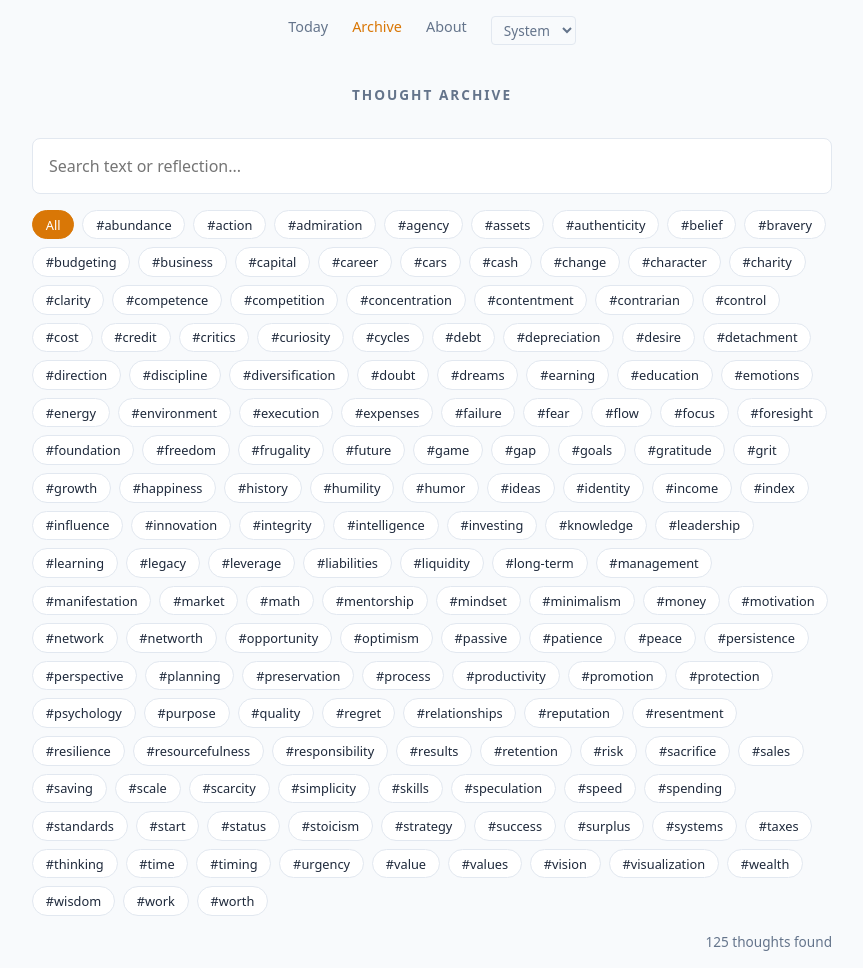
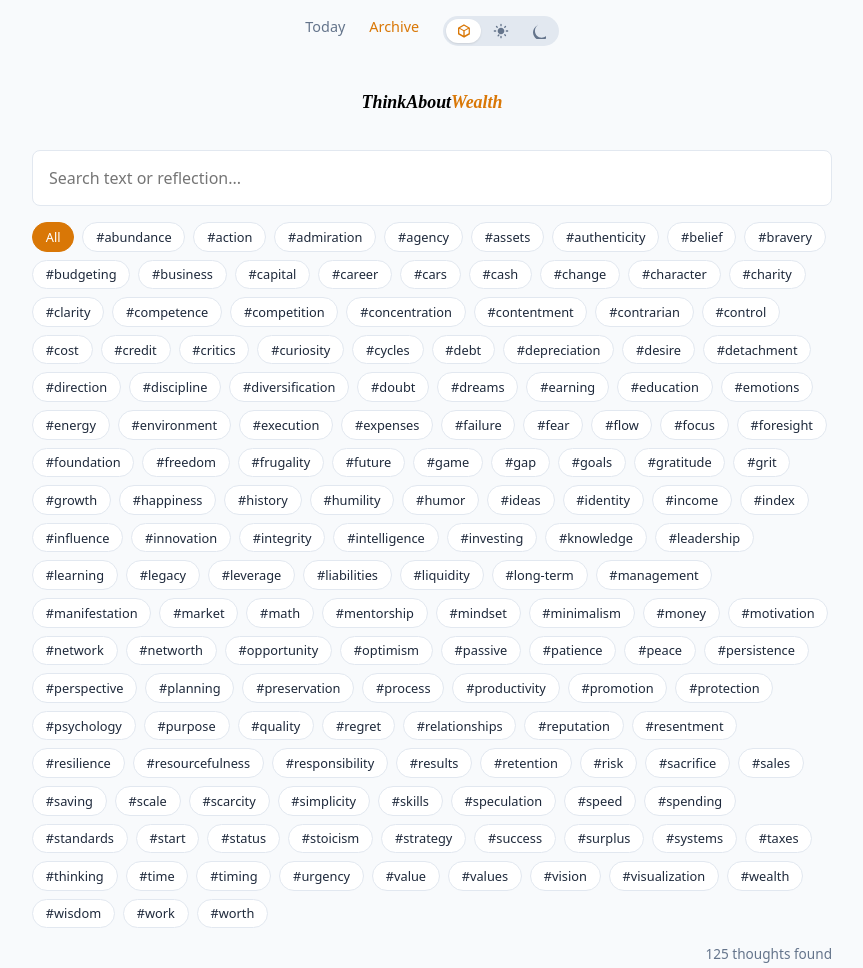
Before and after one commit to BlaZeX/thinkaboutwealth, a plain HTML site: page archive.html in a window 1280 px wide. Shown: the top 968 px of the page, without its empty margins (208-1071 px from the left). Drawn offline with Linux system fonts and the light colour scheme.

Commit message:
Minor UI/UX fix

```diff
--- a/archive.html
+++ b/archive.html
@@ -15,17 +15,32 @@
     <nav>
         <a href="index.html">Today</a>
         <a href="archive.html" class="active">Archive</a>
-        <a href="about.html">About</a>
-        <select id="theme-select" class="theme-select" aria-label="Theme">
-            <option value="system">System</option>
-            <option value="light">Light</option>
-            <option value="dark">Dark</option>
-        </select>
+
+        <div class="theme-toggle">
+            <button class="theme-opt" data-theme="system" aria-label="System Theme" title="System">
+                <svg viewBox="0 0 24 24">
+                    <path
+                        d="M21 16.5c0 .38-.21.71-.53.88l-7.9 4.44a1 1 0 0 1-.96 0L3.53 17.38A1 1 0 0 1 3 16.5V7.5c0-.38.21-.71.53-.88l7.9-4.44a1 1 0 0 1 .96 0l7.9 4.44c.32.17.53.5.53.88v9zM12 4.15L6.04 7.5 12 10.85l5.96-3.35L12 4.15zM5 8.68v6.64L10.99 18.7V12.03L5 8.68zm14 6.64V8.68l-5.99 3.35V18.7l5.99-3.38z" />
+                </svg>
+            </button>
+            <button class="theme-opt" data-theme="light" aria-label="Light Theme" title="Light">
+                <svg viewBox="0 0 24 24">
+                    <path
+                        d="M12 7c-2.76 0-5 2.24-5 5s2.24 5 5 5 5-2.24 5-5-2.24-5-5-5zM2 13h2c.55 0 1-.45 1-1s-.45-1-1-1H2c-.55 0-1 .45-1 1s.45 1 1 1zm18 0h2c.55 0 1-.45 1-1s-.45-1-1-1h-2c-.55 0-1 .45-1 1s.45 1 1 1zM11 2v2c0 .55.45 1 1 1s1-.45 1-1V2c0-.55-.45-1-1-1s-1 .45-1 1zm0 18v2c0 .55.45 1 1 1s1-.45 1-1v-2c0-.55-.45-1-1-1s-1 .45-1 1zM5.99 4.58a.996.996 0 00-1.41 0 .996.996 0 000 1.41l1.06 1.06c.39.39 1.03.39 1.41 0s.39-1.03 0-1.41L5.99 4.58zm12.37 12.37a.996.996 0 00-1.41 0 .996.996 0 000 1.41l1.06 1.06c.39.39 1.03.39 1.41 0s.39-1.03 0-1.41l-1.06-1.06zm1.06-10.96a.996.996 0 000-1.41.996.996 0 00-1.41 0l-1.06 1.06c-.39.39-.39 1.03 0 1.41s1.03.39 1.41 0l1.06-1.06zM7.05 18.36a.996.996 0 000 1.41.996.996 0 001.41 0l1.06-1.06c.39-.39.39-1.03 0-1.41s-1.03-.39-1.41 0l-1.06 1.06z" />
+                </svg>
+            </button>
+            <button class="theme-opt" data-theme="dark" aria-label="Dark Theme" title="Dark">
+                <svg viewBox="0 0 24 24">
+                    <path
+                        d="M11.57 2.3c.21.57.04 1.22-.41 1.6-2.22 1.86-3.72 4.56-3.72 8.1 0 5.52 4.48 10 10 10 3.33 0 6.28-1.57 8.28-4.04.38-.46.96-.5 1.39-.23.12.08.33.24.23.5C25.9 22.95 21.08 26 16.5 26c-6.63 0-12-5.37-12-12 0-4.66 2.89-8.73 7.07-10.74.24-.12.43.02.5.14z" />
+                </svg>
+            </button>
+        </div>
     </nav>
 
     <main>
         <div class="archive-container">
-            <header class="site-title" style="text-align:center; margin-bottom:2rem;">Thought Archive</header>
+            <img src="assets/logo.svg" alt="Think About Wealth" class="logo">
 
             <div class="search-bar">
                 <input type="text" id="search-input" class="search-input" placeholder="Search text or reflection...">
--- a/css/styles.css
+++ b/css/styles.css
@@ -124,13 +124,66 @@ main {
 }
 
 /* Typography */
-.site-title {
-    font-size: 0.85rem;
-    text-transform: uppercase;
-    letter-spacing: 2px;
+/* Logo */
+.logo {
+    height: 32px;
+    width: auto;
+    display: block;
+    margin: 0 auto 2rem;
+    color: var(--text-primary);
+    /* For SVG currentColor */
+}
+
+/* Theme Toggle Slider */
+.theme-toggle {
+    display: flex;
+    background: var(--border);
+    /* darker bg for track */
+    padding: 3px;
+    border-radius: 99px;
+    gap: 2px;
+}
+
+.theme-opt {
+    background: transparent;
+    border: none;
     color: var(--text-secondary);
-    margin-bottom: 2rem;
-    font-weight: 600;
+    padding: 0.25rem 0.6rem;
+    border-radius: 99px;
+    cursor: pointer;
+    font-size: 0.8rem;
+    display: flex;
+    align-items: center;
+    justify-content: center;
+    transition: all 0.2s ease;
+    min-width: 32px;
+}
+
+.theme-opt svg {
+    width: 16px;
+    height: 16px;
+    fill: currentColor;
+}
+
+.theme-opt:hover {
+    color: var(--text-primary);
+}
+
+.theme-opt.active {
+    background: var(--card-bg);
+    color: var(--accent);
+    box-shadow: 0 1px 2px rgba(0, 0, 0, 0.1);
+}
+
+.nav-wrapper {
+    display: flex;
+    align-items: center;
+    gap: 1.5rem;
+}
+
+/* Hide old select */
+.theme-select {
+    display: none;
 }
 
 .daily-text {
--- a/js/theme.js
+++ b/js/theme.js
@@ -27,30 +27,32 @@
     }
 
     function updateSelector(theme) {
-        const select = document.getElementById('theme-select');
-        if (select) select.value = theme;
+        // Toggle active class on buttons
+        document.querySelectorAll('.theme-opt').forEach(btn => {
+            if (btn.dataset.theme === theme) btn.classList.add('active');
+            else btn.classList.remove('active');
+        });
     }
 
     // Init
     const savedTheme = getTheme();
     applyTheme(savedTheme);
 
-    // Listen for system changes if system mode
+    // Listen for system changes
     window.matchMedia('(prefers-color-scheme: dark)').addEventListener('change', e => {
-        if (getTheme() === 'system') {
-            applyTheme('system');
-        }
+        if (getTheme() === 'system') applyTheme('system');
     });
 
-    // Wait for DOM to wire up selector
+    // Wire up buttons
     window.addEventListener('DOMContentLoaded', () => {
-        const select = document.getElementById('theme-select');
-        if (select) {
-            select.value = savedTheme;
-            select.addEventListener('change', (e) => {
-                setTheme(e.target.value);
+        updateSelector(savedTheme);
+
+        document.querySelectorAll('.theme-opt').forEach(btn => {
+            btn.addEventListener('click', () => {
+                const theme = btn.dataset.theme;
+                setTheme(theme);
             });
-        }
+        });
     });
 
     // Expose for debugging if needed
```
Also changed, not shown: about.html (+22 -6 lines), assets/favicon.svg, assets/logo.svg (added).
